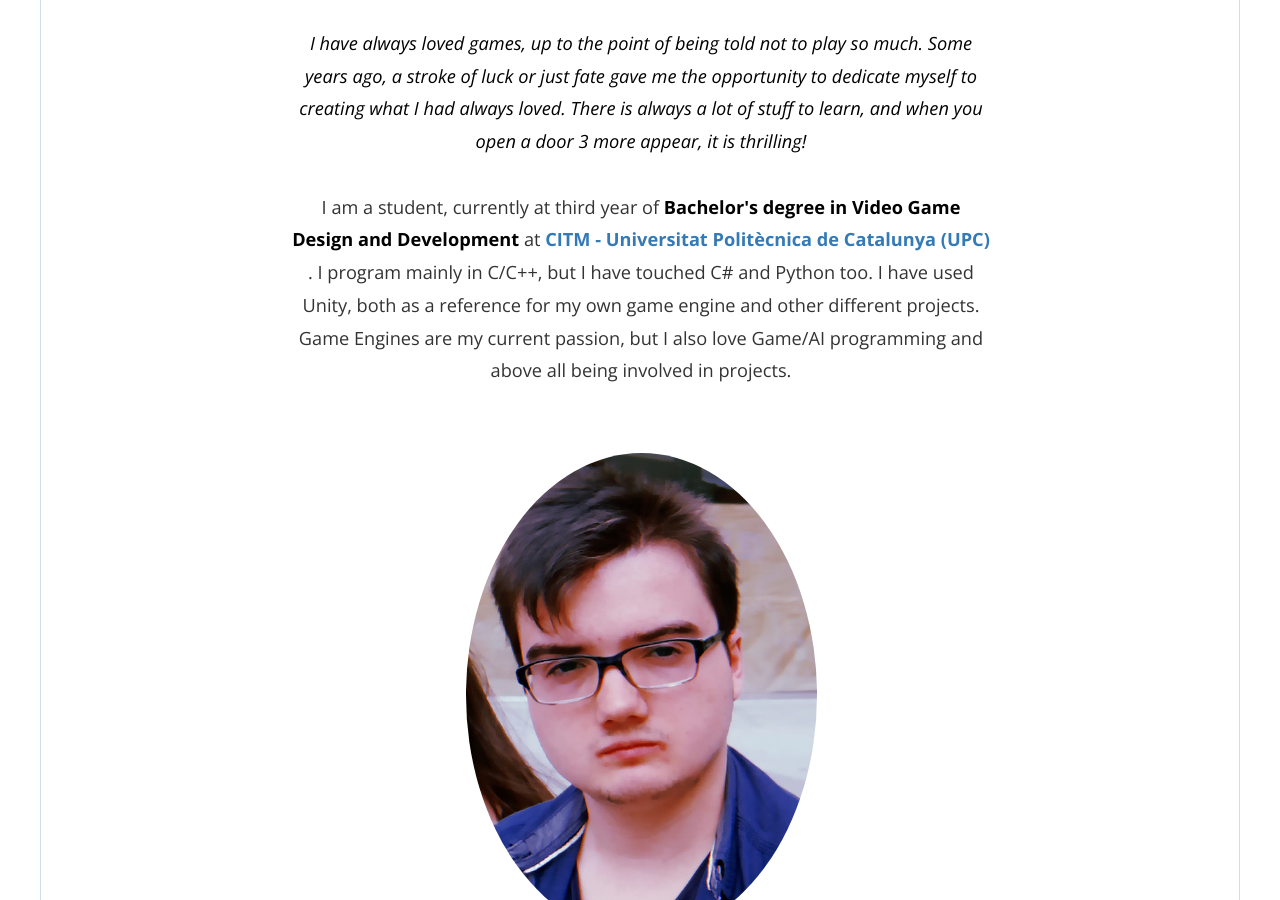
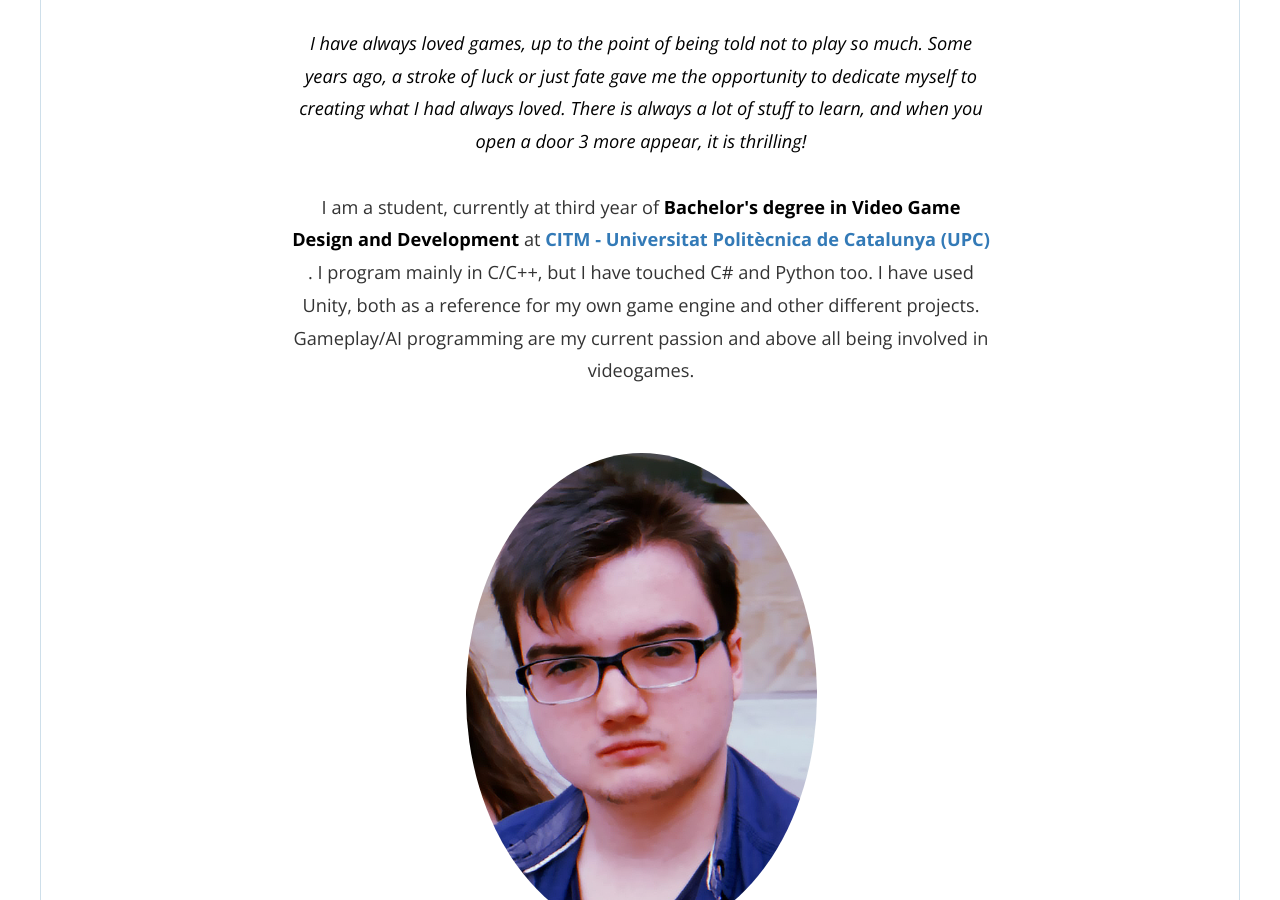
Before and after one commit to AitorSimona/aitorsimona.github.io, a Jekyll site: the page built from index.html, in a window 1280 px wide and 900 px high, scrolled down 328 px. Built offline with Jekyll 4.4.1, drawn with Linux system fonts in a browser that asks for light colours; nearby versions of some CDN libraries; the list of posts is cut into pages by our own code.

Commit message:
Update About.yml

```diff
--- a/_data/About.yml
+++ b/_data/About.yml
@@ -1,6 +1,6 @@
 ---
 intro: I have always loved games, up to the point of being told not to play so much. Some years ago, a stroke of luck or just fate gave me the opportunity to dedicate myself to creating what I had always loved. There is always a lot of stuff to learn, and when you open a door 3 more appear, it is thrilling!
-outro: I program mainly in C/C++, but I have touched C# and Python too. I have used Unity, both as a reference for my own game engine and other different projects. Game Engines are my current passion, but I also love Game/AI programming and above all being involved in projects.
+outro: I program mainly in C/C++, but I have touched C# and Python too. I have used Unity, both as a reference for my own game engine and other different projects. Gameplay/AI programming are my current passion and above all being involved in videogames.
 myself_img: /img/Myself.png
 
 university_intro: I am a student, currently at third year of
```
